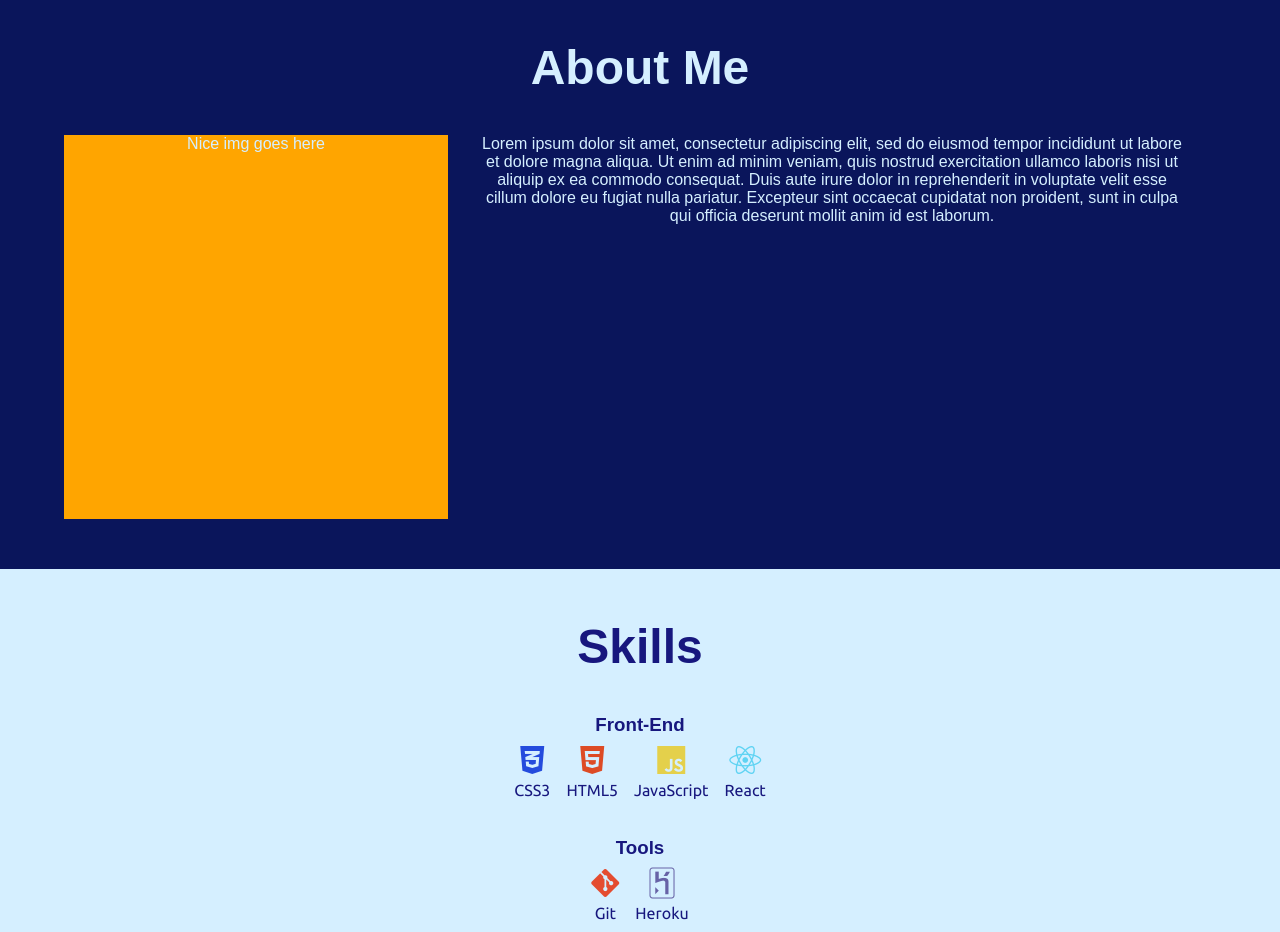
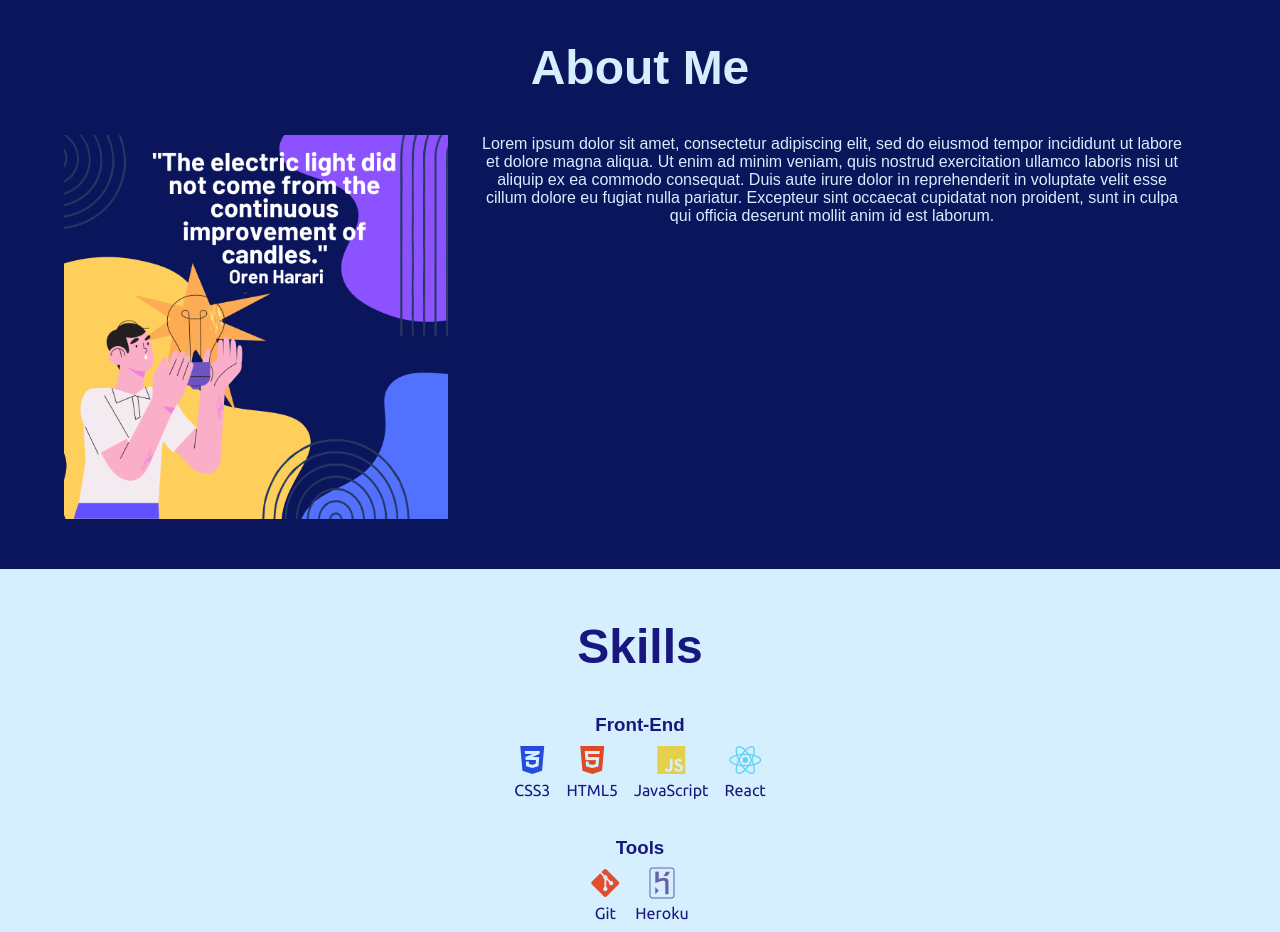
Before and after one commit to PBasham/patrick-portfolio-v1, a React (Create React App) app: page / in a window 1280 px wide. Shown: the part 860-1792 px from the top of the page. Built offline with nearby package versions, Linux system fonts and the light colour scheme; a web font is replaced by a local one.

Commit message:
added picture to about section

```diff
--- a/src/components/PageContents/AboutMe/AboutMe.jsx
+++ b/src/components/PageContents/AboutMe/AboutMe.jsx
@@ -18,7 +18,6 @@ export default function AboutMe() {
             <h1>About Me</h1>
             <div className="about-innercontent-wrapper">
                 <div className="about-picture">
-                    Nice img goes here
                 </div>
                 <div className="content-about">
                     <p>Lorem ipsum dolor sit amet, consectetur adipiscing elit, sed do eiusmod tempor incididunt ut labore et dolore magna aliqua. Ut enim ad minim veniam, quis nostrud exercitation ullamco laboris nisi ut aliquip ex ea commodo consequat. Duis aute irure dolor in reprehenderit in voluptate velit esse cillum dolore eu fugiat nulla pariatur. Excepteur sint occaecat cupidatat non proident, sunt in culpa qui officia deserunt mollit anim id est laborum.</p>
--- a/src/components/PageContents/PageContents.css
+++ b/src/components/PageContents/PageContents.css
@@ -54,7 +54,10 @@
 .about-picture {
     width: 100%;
     height: 100%;
-    background-color: orange;
+    background: url("../../../public/imgs/about-Motivational-Quote.png");
+    background-position: center;
+    background-size: contain;
+    background-repeat: no-repeat;
 }
 /*----------------------------------------
         Skills content
```
